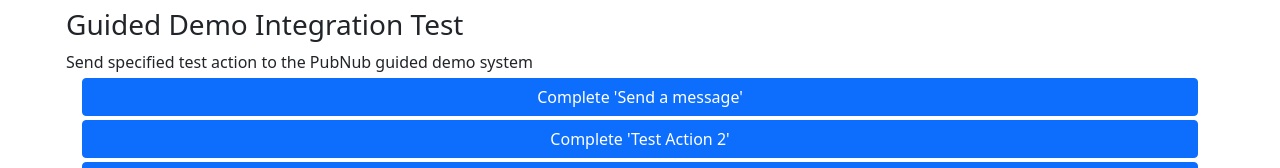
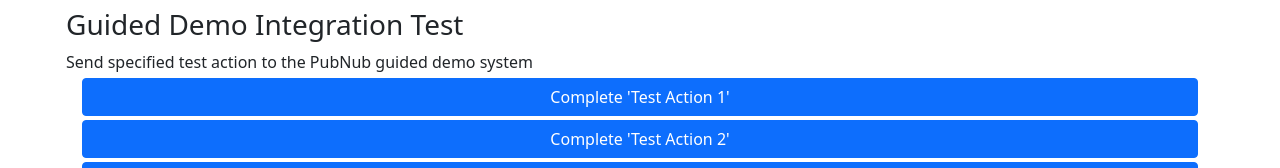
Before and after one commit to darryncampbell-pubnub/pubnub-demo-integration-test-react, a React (Create React App) app: page / in a window 1280 px wide. Shown: the top 168 px of the page. Built offline with nearby package versions, Linux system fonts and the light colour scheme.

Commit message:
Update Readme

```diff
--- a/public/features.json
+++ b/public/features.json
@@ -1,9 +1,9 @@
 {
     "features": [
-      "Send a message",
+      "Test Action 1",
       "Test Action 2",
       "Test Action 3",
       "Test Action 4",
       "Test Action 5"
     ]
-  }
+}
--- a/src/App.js
+++ b/src/App.js
@@ -23,7 +23,7 @@
             Send specified test action to the PubNub guided demo system
           </Row>
           <Row className="m-1">
-            <Button variant="primary" onClick={(event) => actionCompleted('Send a message')}>Complete 'Send a message'</Button>
+            <Button variant="primary" onClick={(event) => actionCompleted('Test Action 1')}>Complete 'Test Action 1'</Button>
           </Row>
           <Row className="m-1">
             <Button variant="primary" onClick={(event) => actionCompleted('Test Action 2')}>Complete 'Test Action 2'</Button>
```
Also changed, not shown: media/screenshot_1.png (added), 1 other file (tests, documents, lock files or other folders).
